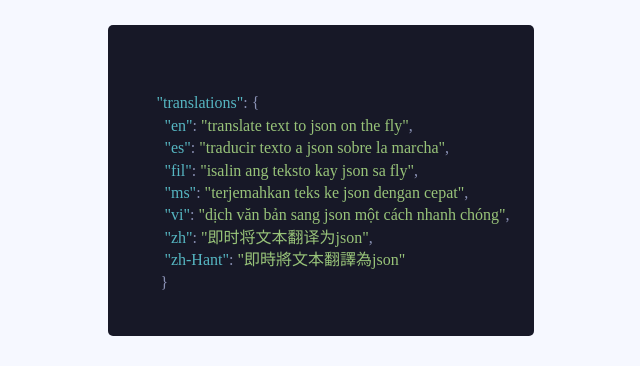
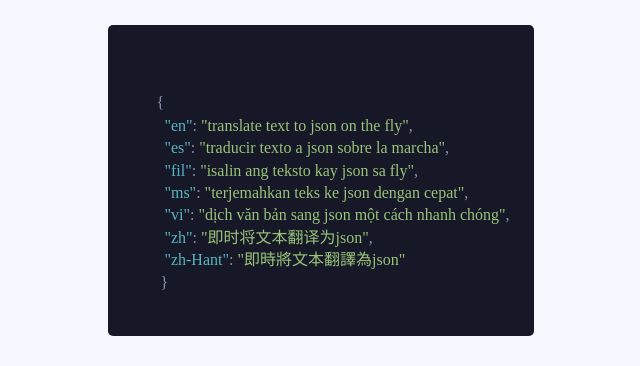
Before and after one commit to agilysys-rgstay/rgstay-translate, a website built with webpack: page client/src/index.html in a window 1280 px wide. Shown: the part 253-619 px from the top of the page, 319-959 px from the left. Built offline with nearby package versions, Linux system fonts and the light colour scheme.

Commit message:
Reverted back

```diff
--- a/client/src/index.html
+++ b/client/src/index.html
@@ -13,7 +13,7 @@
   <pre>
     <button class="copy_button">COPY</button>
     <code class="language-json">
-      "translations": {
+      {
         "en": "translate text to json on the fly",
         "es": "traducir texto a json sobre la marcha",
         "fil": "isalin ang teksto kay json sa fly",
```
